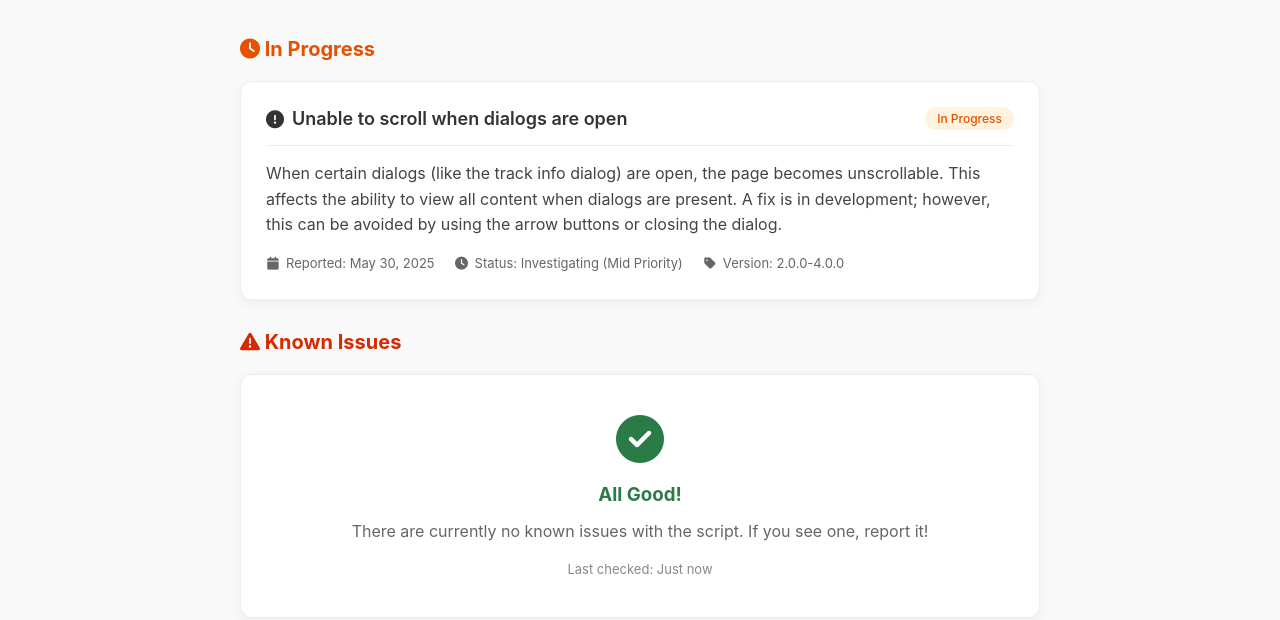
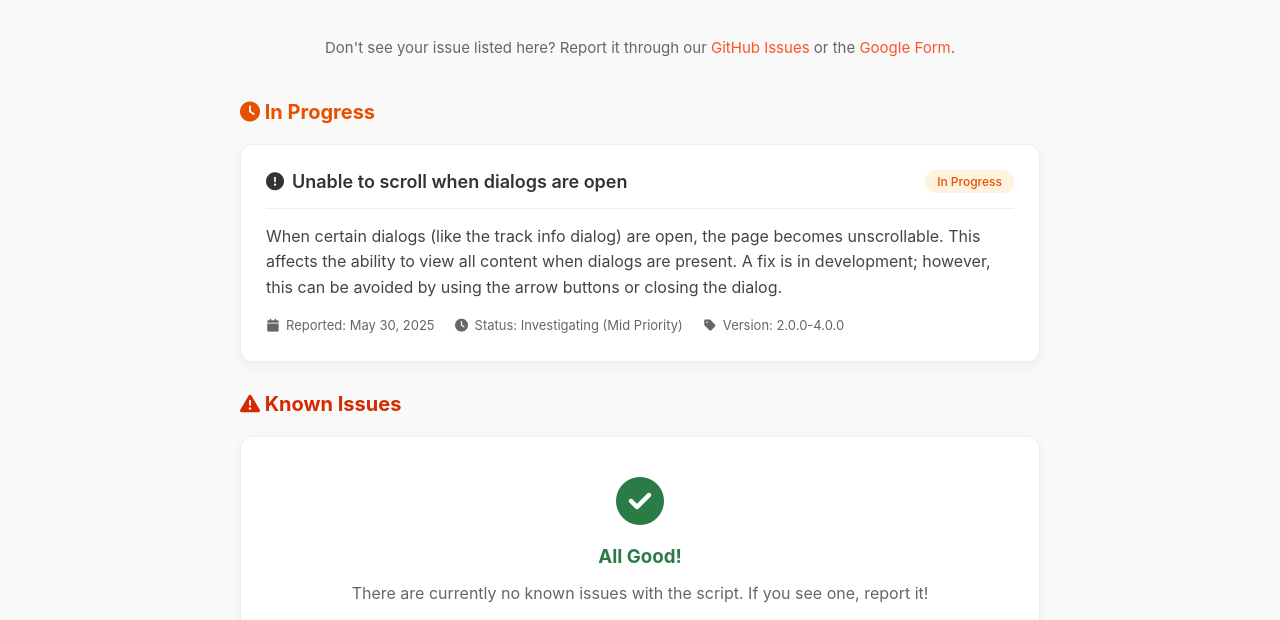
Before and after one commit to bryyce19/mxm-contribs, a plain HTML site: page bugs.html in a window 1280 px wide. Shown: the part 174-794 px from the top of the page. Drawn offline with Linux system fonts and the light colour scheme.

Commit message:
how to report

```diff
--- a/bugs.html
+++ b/bugs.html
@@ -375,6 +375,10 @@
 
   <h1>Known Bugs & Issues</h1>
 
+  <div style="max-width: 800px; margin: 0 auto 40px; text-align: center; color: #666; font-size: 15px; line-height: 1.5;">
+    <p>Don't see your issue listed here? Report it through our <a href="https://github.com/bryyce19/mxm-contribs/issues" target="_blank" style="color: #FF5228; text-decoration: none;">GitHub Issues</a> or the <a href="https://forms.gle/vuq3ynwFLZRJ2sur5" target="_blank" style="color: #FF5228; text-decoration: none;">Google Form</a>.</p>
+  </div>
+
   <div class="bugs-container">
     <h2 style="text-align: left; margin: 30px 0 20px; color: #e65100; font-size: 20px;">
       <i class="fas fa-clock"></i> In Progress
```
